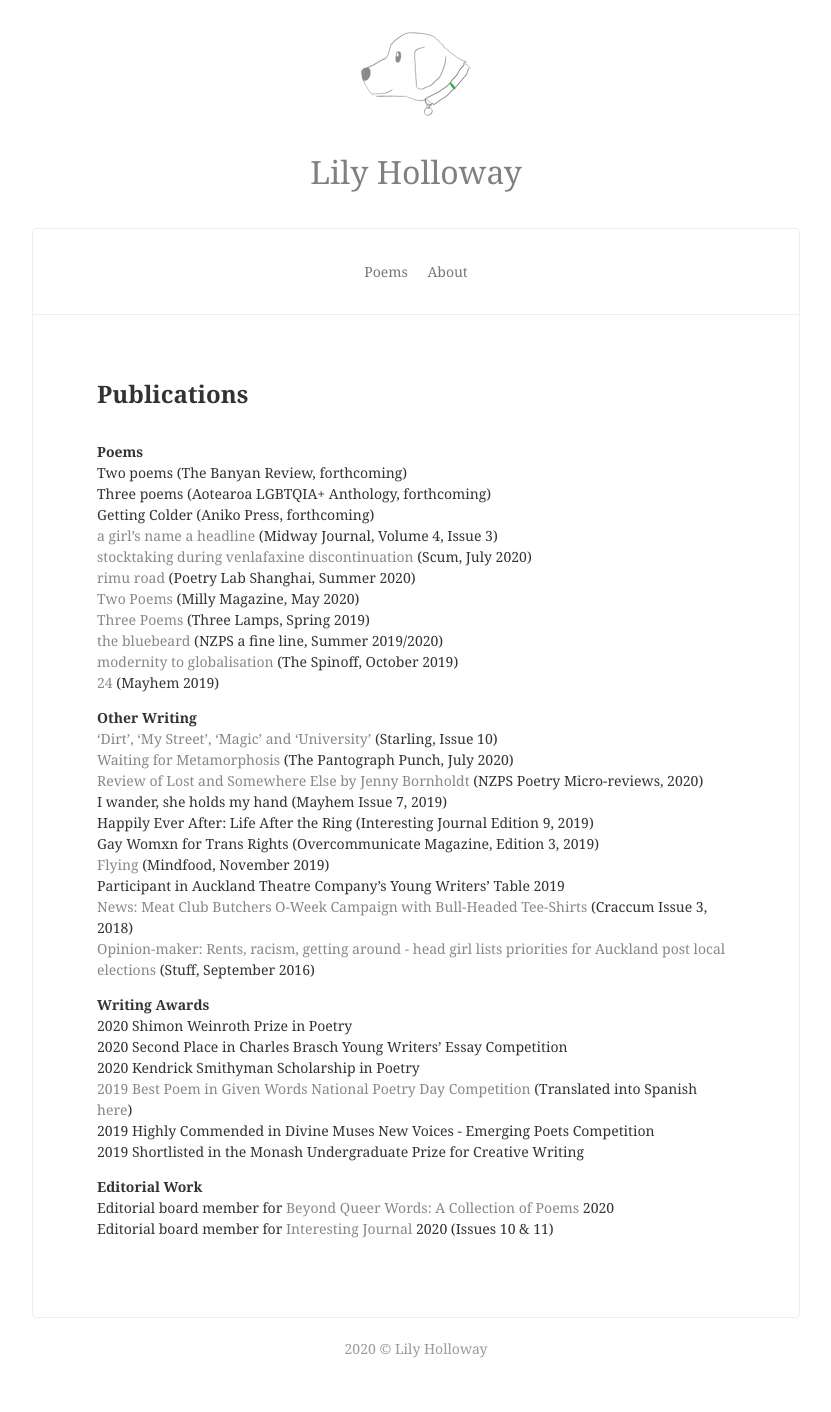
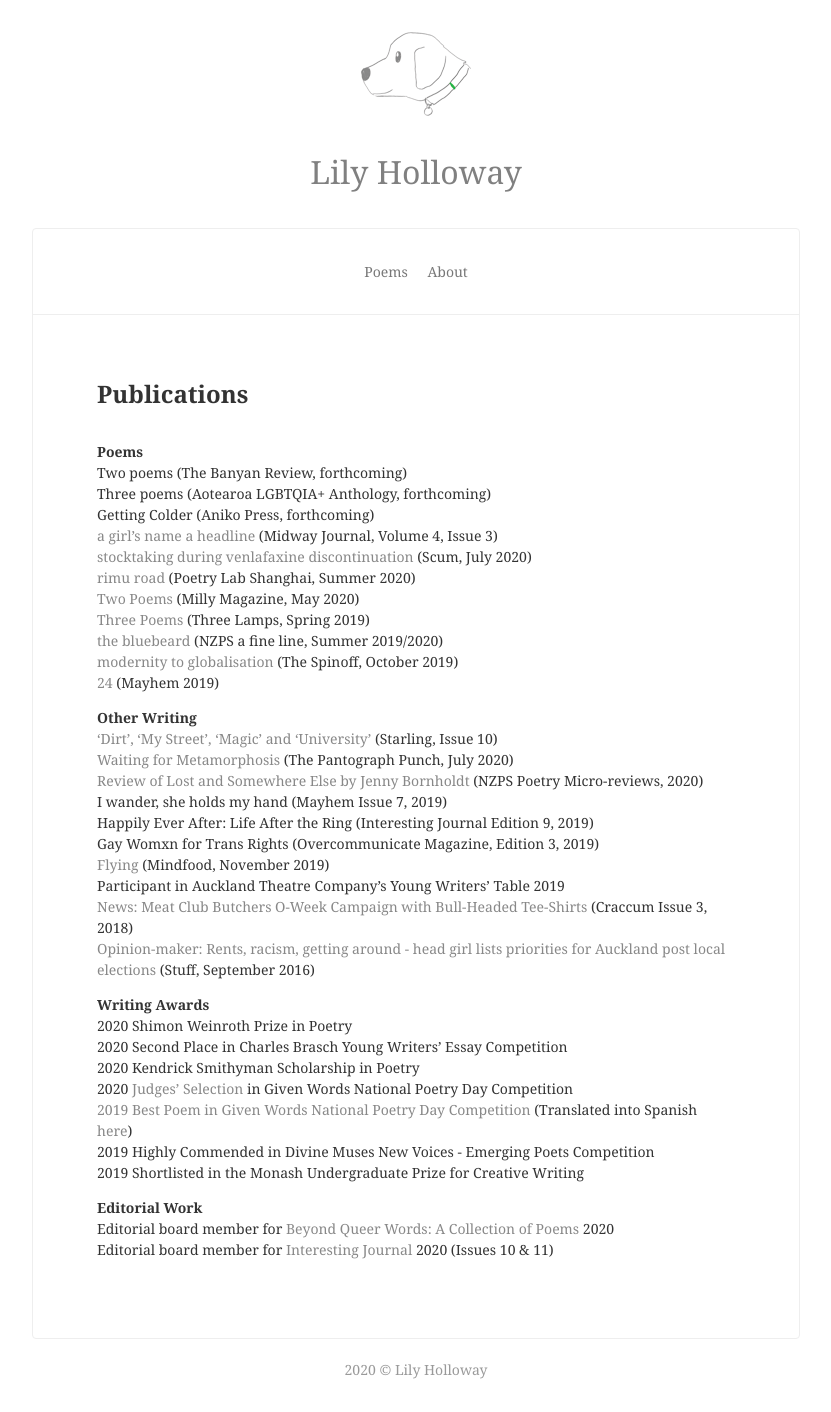
Before and after one commit to lilyholloway/lilyholloway.github.io, a Jekyll site: the page built from cv.md, in a window 1280 px wide. Shown: the whole page, without its empty margins (224-1055 px from the left). Built offline with Jekyll 4.4.1, drawn with Linux system fonts in a browser that asks for light colours; nearby versions of some CDN libraries; before the commit the page ends 1391 px from its top, so only the background shows below that.

Commit message:
Update cv.md

```diff
--- a/cv.md
+++ b/cv.md
@@ -33,6 +33,7 @@ Participant in Auckland Theatre Company's Young Writers' Table 2019<br>
 2020 Shimon Weinroth Prize in Poetry<br>
 2020 Second Place in Charles Brasch Young Writers' Essay Competition<br>
 2020 Kendrick Smithyman Scholarship in Poetry<br>
+2020 <a href="https://nzgivenwords.blogspot.com/2020/09/given-poems-for-national-poetry-day.html">Judges' Selection</a> in Given Words National Poetry Day Competition<br>
 <a href="https://nzgivenwords.blogspot.com/2019/09/">2019 Best Poem in Given Words National Poetry Day Competition</a> (Translated into Spanish <a href="https://libropalabrasprestadas.blogspot.com/2019/11/dia-nacional-de-la-poesia-nueva-zelanda.html">here</a>)<br>
 2019 Highly Commended in Divine Muses New Voices - Emerging Poets Competition<br>
 2019 Shortlisted in the Monash Undergraduate Prize for Creative Writing<br>
```
